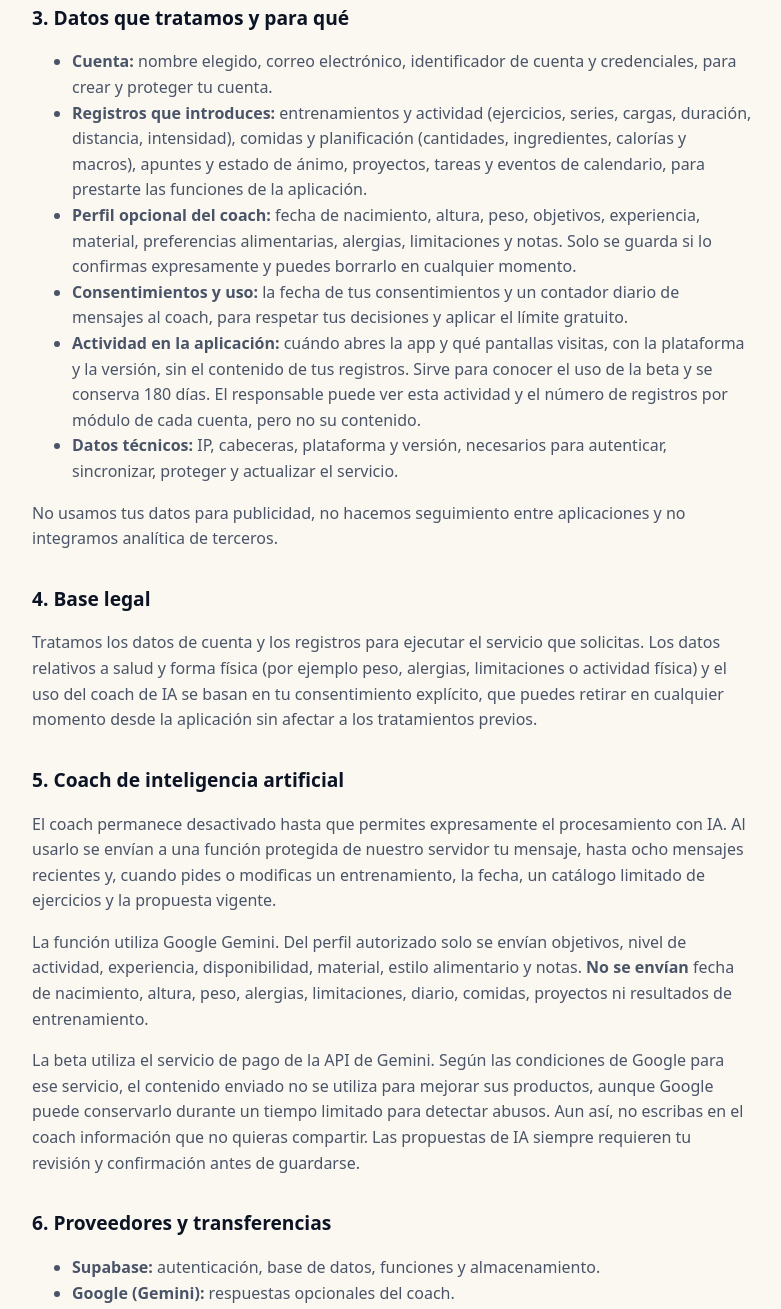
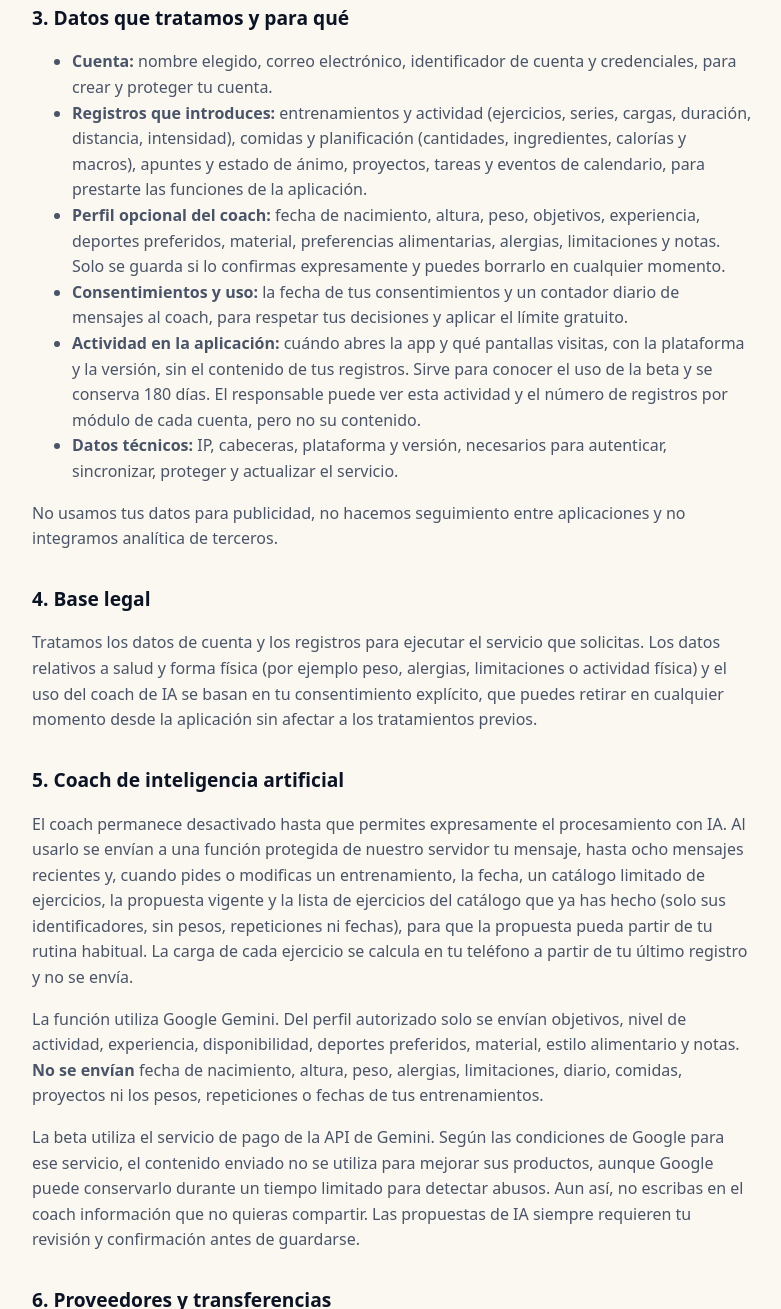
Before and after one commit to jordirius-business/SecondBrain, a plain HTML site: page privacidad.html in a window 1280 px wide. Shown: the part 551-1860 px from the top of the page, without its empty margins (248-1029 px from the left). Drawn offline with Linux system fonts and the light colour scheme.

Commit message:
Privacidad: deportes preferidos y ejercicios ya hechos en el coach
El coach recibe, al pedir un entrenamiento, los identificadores de los
ejercicios del catálogo que la persona ya ha hecho (sin pesos, repeticiones
ni fechas) y los deportes preferidos del perfil.

Co-Authored-By: Claude Opus 5.5 <noreply@anthropic.com>

```diff
--- a/privacidad.html
+++ b/privacidad.html
@@ -23,7 +23,7 @@
   <ul>
     <li><strong>Cuenta:</strong> nombre elegido, correo electrónico, identificador de cuenta y credenciales, para crear y proteger tu cuenta.</li>
     <li><strong>Registros que introduces:</strong> entrenamientos y actividad (ejercicios, series, cargas, duración, distancia, intensidad), comidas y planificación (cantidades, ingredientes, calorías y macros), apuntes y estado de ánimo, proyectos, tareas y eventos de calendario, para prestarte las funciones de la aplicación.</li>
-    <li><strong>Perfil opcional del coach:</strong> fecha de nacimiento, altura, peso, objetivos, experiencia, material, preferencias alimentarias, alergias, limitaciones y notas. Solo se guarda si lo confirmas expresamente y puedes borrarlo en cualquier momento.</li>
+    <li><strong>Perfil opcional del coach:</strong> fecha de nacimiento, altura, peso, objetivos, experiencia, deportes preferidos, material, preferencias alimentarias, alergias, limitaciones y notas. Solo se guarda si lo confirmas expresamente y puedes borrarlo en cualquier momento.</li>
     <li><strong>Consentimientos y uso:</strong> la fecha de tus consentimientos y un contador diario de mensajes al coach, para respetar tus decisiones y aplicar el límite gratuito.</li>
     <li><strong>Actividad en la aplicación:</strong> cuándo abres la app y qué pantallas visitas, con la plataforma y la versión, sin el contenido de tus registros. Sirve para conocer el uso de la beta y se conserva 180 días. El responsable puede ver esta actividad y el número de registros por módulo de cada cuenta, pero no su contenido.</li>
     <li><strong>Datos técnicos:</strong> IP, cabeceras, plataforma y versión, necesarios para autenticar, sincronizar, proteger y actualizar el servicio.</li>
@@ -34,8 +34,8 @@
   <p>Tratamos los datos de cuenta y los registros para ejecutar el servicio que solicitas. Los datos relativos a salud y forma física (por ejemplo peso, alergias, limitaciones o actividad física) y el uso del coach de IA se basan en tu consentimiento explícito, que puedes retirar en cualquier momento desde la aplicación sin afectar a los tratamientos previos.</p>
 
   <h2>5. Coach de inteligencia artificial</h2>
-  <p>El coach permanece desactivado hasta que permites expresamente el procesamiento con IA. Al usarlo se envían a una función protegida de nuestro servidor tu mensaje, hasta ocho mensajes recientes y, cuando pides o modificas un entrenamiento, la fecha, un catálogo limitado de ejercicios y la propuesta vigente.</p>
-  <p>La función utiliza Google Gemini. Del perfil autorizado solo se envían objetivos, nivel de actividad, experiencia, disponibilidad, material, estilo alimentario y notas. <strong>No se envían</strong> fecha de nacimiento, altura, peso, alergias, limitaciones, diario, comidas, proyectos ni resultados de entrenamiento.</p>
+  <p>El coach permanece desactivado hasta que permites expresamente el procesamiento con IA. Al usarlo se envían a una función protegida de nuestro servidor tu mensaje, hasta ocho mensajes recientes y, cuando pides o modificas un entrenamiento, la fecha, un catálogo limitado de ejercicios, la propuesta vigente y la lista de ejercicios del catálogo que ya has hecho (solo sus identificadores, sin pesos, repeticiones ni fechas), para que la propuesta pueda partir de tu rutina habitual. La carga de cada ejercicio se calcula en tu teléfono a partir de tu último registro y no se envía.</p>
+  <p>La función utiliza Google Gemini. Del perfil autorizado solo se envían objetivos, nivel de actividad, experiencia, disponibilidad, deportes preferidos, material, estilo alimentario y notas. <strong>No se envían</strong> fecha de nacimiento, altura, peso, alergias, limitaciones, diario, comidas, proyectos ni los pesos, repeticiones o fechas de tus entrenamientos.</p>
   <p>La beta utiliza el servicio de pago de la API de Gemini. Según las condiciones de Google para ese servicio, el contenido enviado no se utiliza para mejorar sus productos, aunque Google puede conservarlo durante un tiempo limitado para detectar abusos. Aun así, no escribas en el coach información que no quieras compartir. Las propuestas de IA siempre requieren tu revisión y confirmación antes de guardarse.</p>
 
   <h2>6. Proveedores y transferencias</h2>
```
